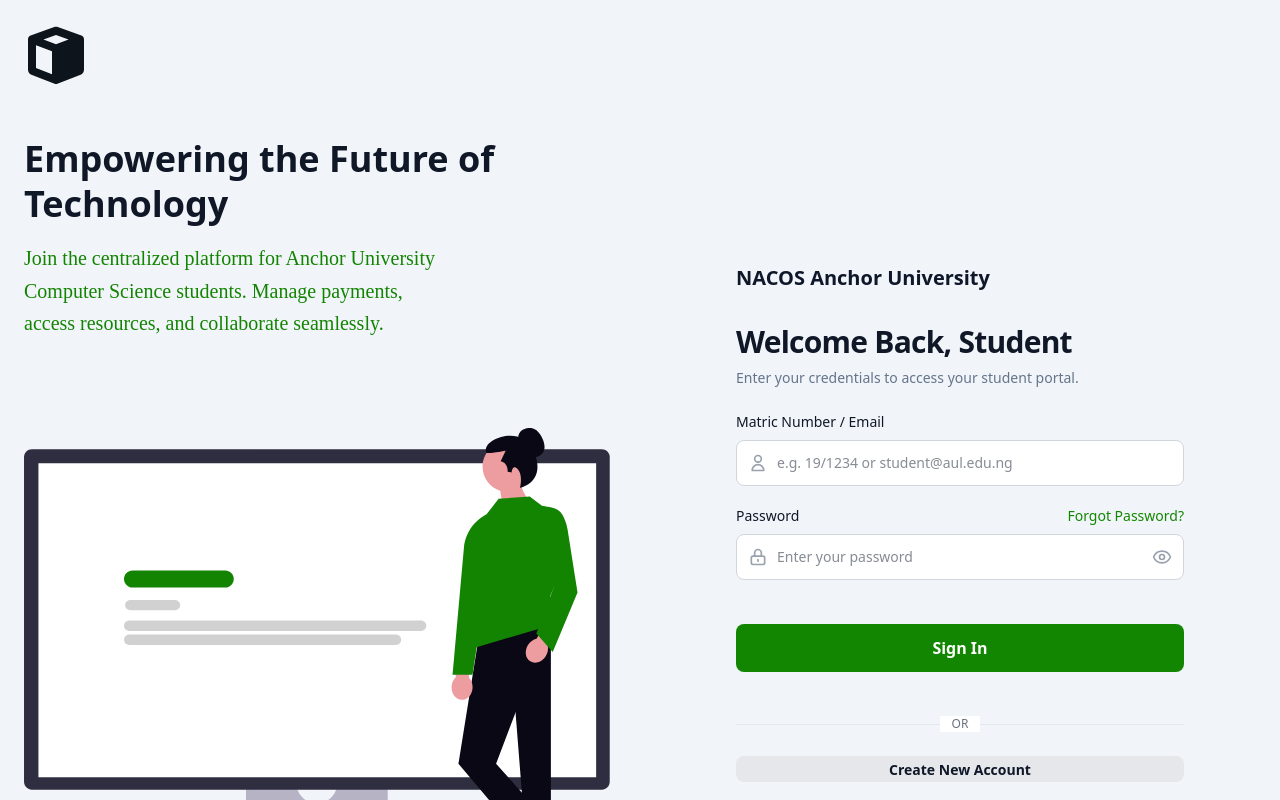
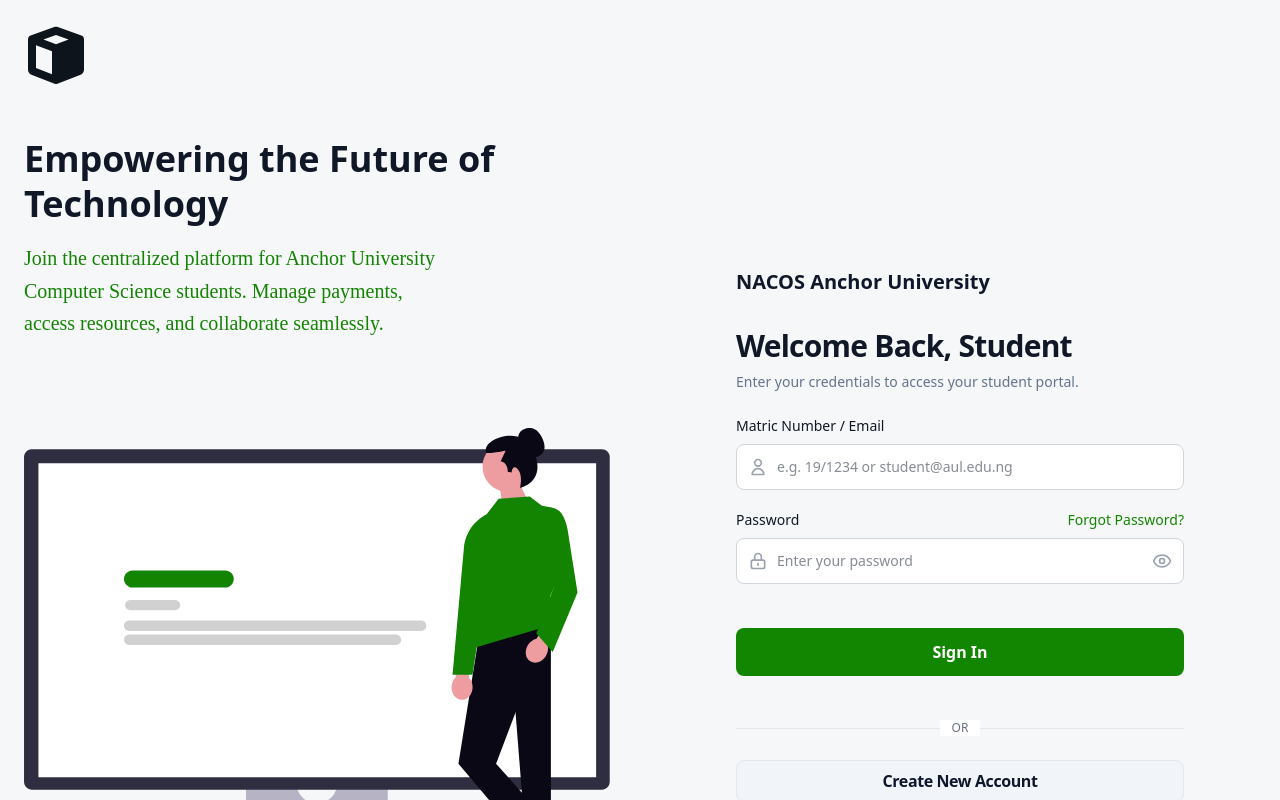
Before and after one commit to NACOS-ANCHOR-UNIVERSITY/Nacos-Anchor-Platform-frontend, a React (Vite) app: page /login in a window 1280 px wide. Shown: the top 800 px of the page. Built offline with nearby package versions, Linux system fonts and the light colour scheme; no server answers.

Commit message:
Update Login page styling and colors
Replaces Tailwind color classes with custom hex codes for background and button elements. Adjusts padding and text styles for improved visual consistency on the Login page.

```diff
--- a/src/features/auth/Login.jsx
+++ b/src/features/auth/Login.jsx
@@ -86,7 +86,7 @@ const Login = () => {
   };
 
   return (
-    <div className=" bg-slate-100 flex">
+    <div className=" bg-[#F6F7F8] flex">
       {/* Left Side - Illustration */}
       <div className="hidden lg:flex lg:w-1/2  p-6 flex-col justify-between">
         <div>
@@ -129,7 +129,7 @@ const Login = () => {
       </div>
 
       {/* Right Side - Login Form */}
-      <div className=" lg:w-1/2 flex items-center justify-center p-8 pt-32 bg-slate-100">
+      <div className=" lg:w-1/2 flex items-center justify-center p-8 pt-38 bg-[#F6F7F8]">
         <div className="w-full max-w-md">
           {/* Header */}
           <div className="text-left mb-8">
@@ -252,10 +252,10 @@ const Login = () => {
 
               {/* Create Account Link */}
               <div className="text-center">
-              <button className="border border-transparent bg-gray-200 rounded-lg w-full">
+              <button className="border border-[#E2E8F0] bg-[#F1F5F9] p-2 rounded-lg w-full">
                 <Link
                   to="/signup"
-                  className="text-sm font-semibold text-gray-900 hover:text-[#0d7c01] transition-colors"
+                  className="text-md font-bold tracking-tight text-[#0F172A] hover:text-[#0d7c01] transition-colors"
                 >
                   Create New Account
                 </Link>
```
